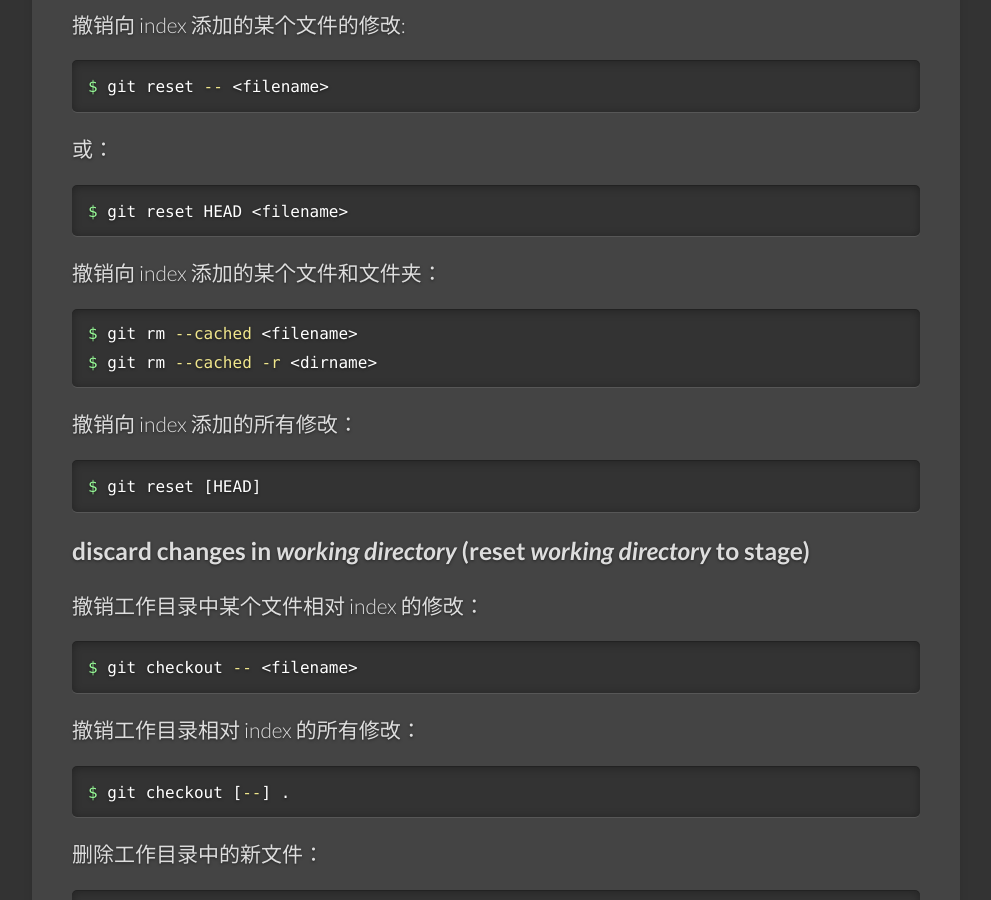
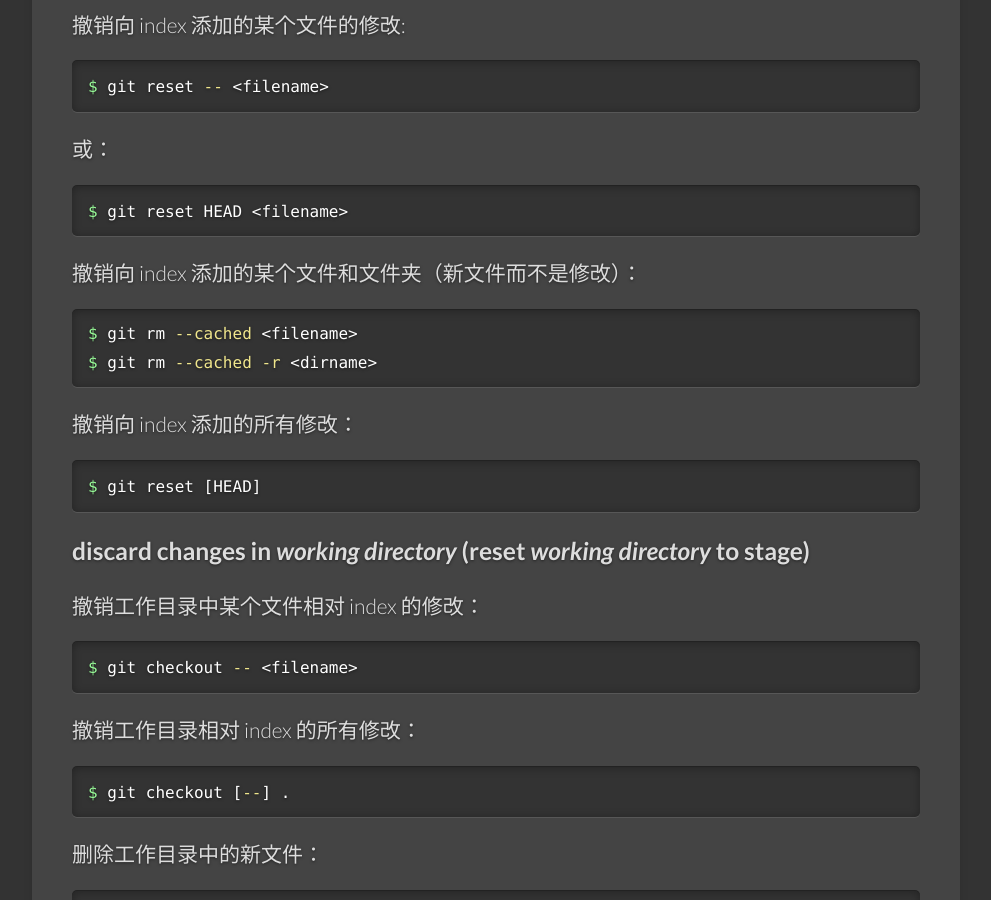
Before and after one commit to yacca/yacca.github.io, a Jekyll site: the page built from _posts/2013-05-28-git-usage.md, in a window 1280 px wide and 900 px high, scrolled down 585 px. Shown: the whole window, without its empty margins (149-1140 px from the left). Built offline with Jekyll 4.4.1, drawn with Linux system fonts in a browser that asks for light colours; some web fonts are replaced.

Commit message:
small modification of git usage

```diff
--- a/_posts/2013-05-28-git-usage.md
+++ b/_posts/2013-05-28-git-usage.md
@@ -26,7 +26,7 @@ $ git reset -- <filename>
 $ git reset HEAD <filename>
 {% endhighlight %}
 
-撤销向 index 添加的某个文件和文件夹：
+撤销向 index 添加的某个文件和文件夹（新文件而不是修改）：
 {% highlight bash %}
 $ git rm --cached <filename>
 $ git rm --cached -r <dirname>
```
